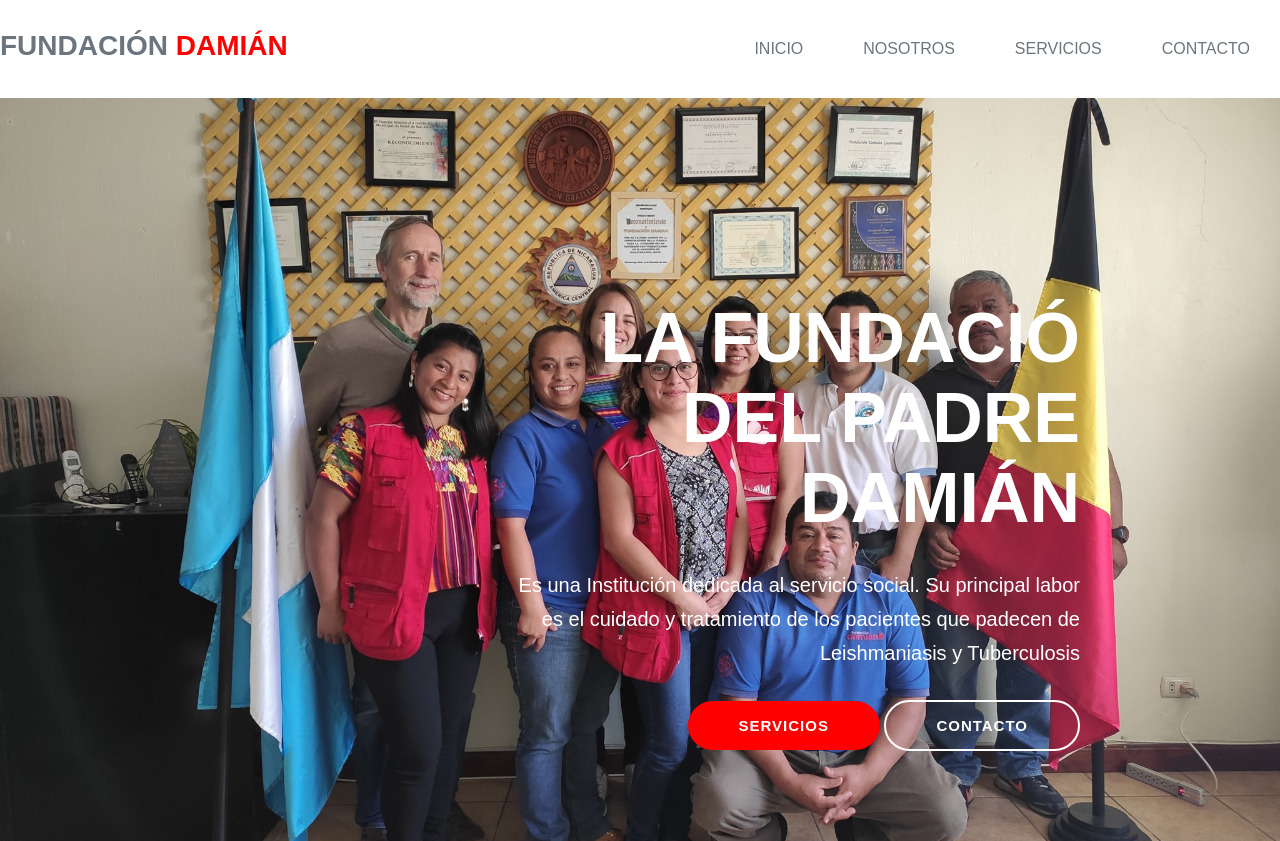
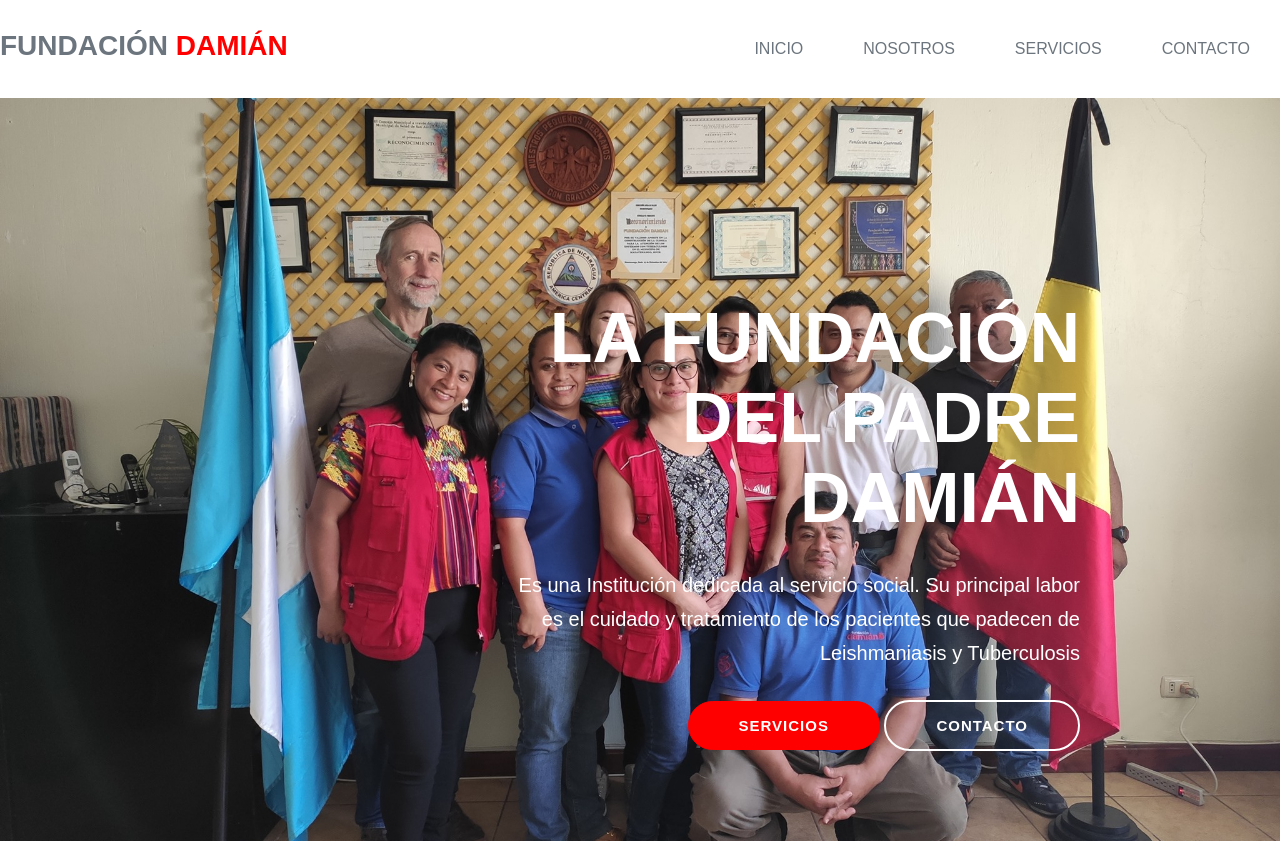
Before and after one commit to jdfuentes12/damian.github.io, a plain HTML site: page index.html in a window 1280 px wide. Drawn offline with Linux system fonts and the light colour scheme.

Commit message:
Update index.html

```diff
--- a/index.html
+++ b/index.html
@@ -25,7 +25,7 @@
         <nav>
             <div id="showcase">
                 <div id="container">
-                    <h1 class="display1"> <span class="txt-light">La Fundació del Padre Damián</span></h1>
+                    <h1 class="display1"> <span class="txt-light">La Fundación del Padre Damián</span></h1>
                     <p class="large">Es una Institución dedicada al servicio social. Su principal labor es el cuidado y tratamiento de
                         los pacientes que padecen de Leishmaniasis y Tuberculosis
                     </p>
```
